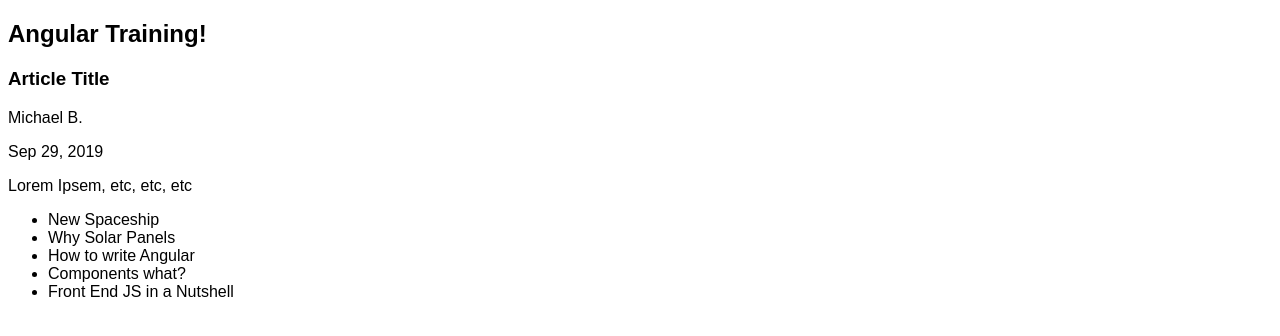
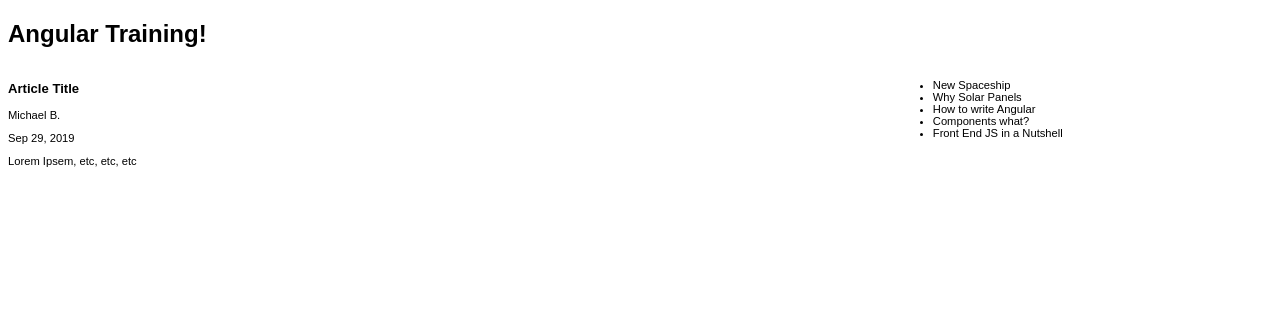
Before and after one commit to rangle/ng-blog-live-code, an Angular app: page / in a window 1280 px wide. Shown: the top 336 px of the page. Built offline with nearby package versions, Linux system fonts and the light colour scheme.

Commit message:
Adds a touch of CSS layout

```diff
--- a/src/app/app.component.html
+++ b/src/app/app.component.html
@@ -1,3 +1,5 @@
 <h2>{{ title }}</h2>
-<app-article></app-article>
-<app-blog-roll></app-blog-roll>
+<div class="app-container">
+  <app-article class="app-article"></app-article>
+  <app-blog-roll class="app-blog-roll"></app-blog-roll>
+</div>
--- a/src/app/app.component.scss
+++ b/src/app/app.component.scss
@@ -1,3 +1,17 @@
 h2 {
   font-family: sans-serif;
 }
+
+.app-container {
+  display: flex;
+  flex-direction: row;
+  font-size: 70%;
+}
+
+.app-article {
+  width: 70%;
+}
+
+.app-blog-roll {
+  width: 30%;
+}
--- a/src/app/blog-roll/blog-roll.component.ts
+++ b/src/app/blog-roll/blog-roll.component.ts
@@ -4,7 +4,12 @@ import { Component } from '@angular/core';
   selector: 'app-blog-roll',
   template: `
     <ul>
-      <li *ngFor="let article of articles">{{ article }}</li>
+      <li
+        (click)="onClick(article)"
+        *ngFor="let article of articles"
+      >
+        {{ article }}
+      </li>
     </ul>
   `,
 })
@@ -16,4 +21,8 @@ export class BlogRollComponent {
     'Components what?',
     'Front End JS in a Nutshell',
   ];
+
+  onClick(article: string) {
+    alert(article);
+  }
 }
```
